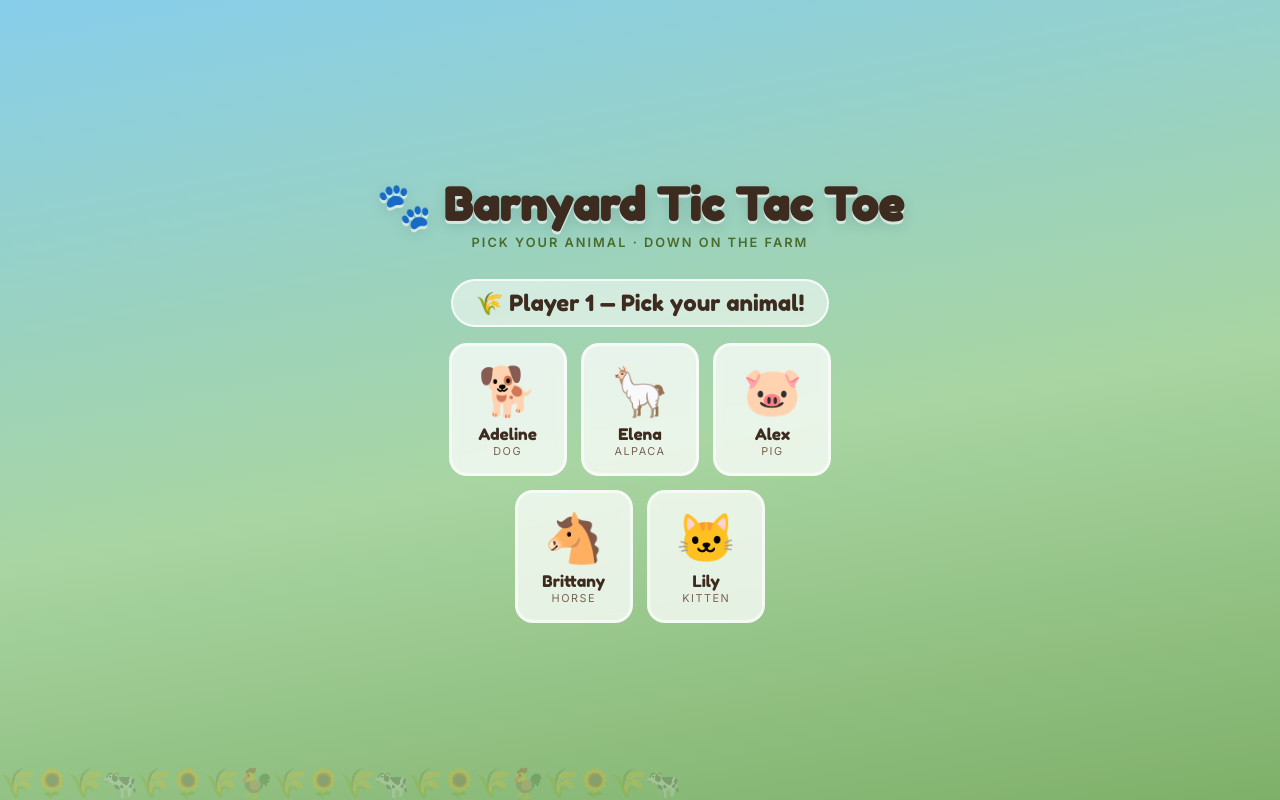
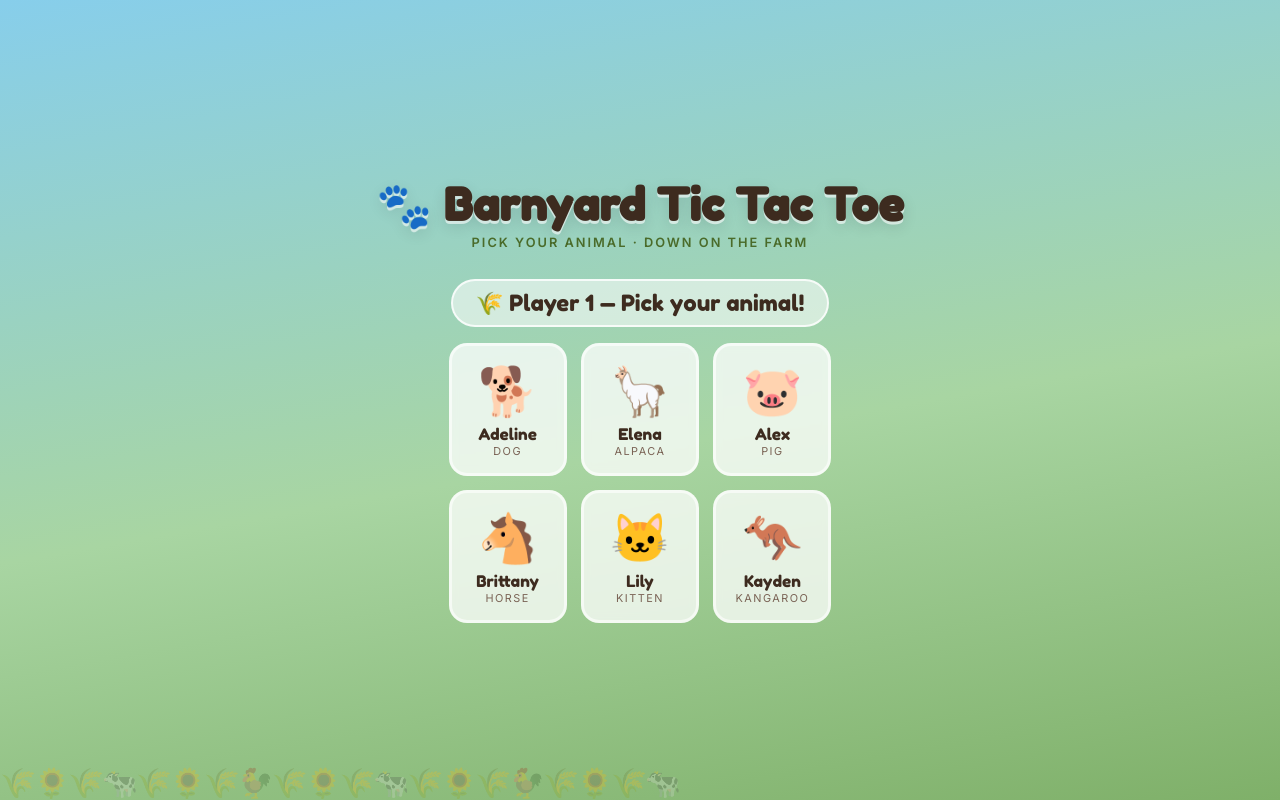
Before and after one commit to mossfamfive-lab/nc-tic-tac-toe, a plain HTML site: page index.html in a window 1280 px wide. Drawn offline with Linux system fonts and the light colour scheme.

Commit message:
Add Kayden the kangaroo as a playable character

```diff
--- a/index.html
+++ b/index.html
@@ -388,6 +388,10 @@
         id: 'lily', name: 'Lily', animal: 'Kitten',
         emoji: '🐱', color: '#9B8EA5', glow: 'rgba(155,142,165,0.5)'
       },
+      {
+        id: 'kayden', name: 'Kayden', animal: 'Kangaroo',
+        emoji: '🦘', color: '#C4893D', glow: 'rgba(196,137,61,0.5)'
+      },
     ];
 
     const WIN_MSGS = {
@@ -396,6 +400,7 @@
       alex:     ['🐷 Alex wins! Oink oink!', '🥓 Alex brings home the bacon!', '🐷 Alex rolls right into victory!'],
       brittany: ['🐴 Brittany wins! Neigh-borly domination!', '🌟 Brittany gallops to glory!', '🏆 Brittany leads the whole herd!'],
       lily:     ['🐱 Lily wins! Purr-fect play!', '🐾 Lily is the cat\'s meow!', '🎀 Lily always lands on her feet!'],
+      kayden:   ['🦘 Kayden wins! Hop to it!', '🥊 Kayden punches above the competition!', '🦘 Kayden bounces right into victory!'],
     };
 
     const WINNING_COMBOS = [
```
